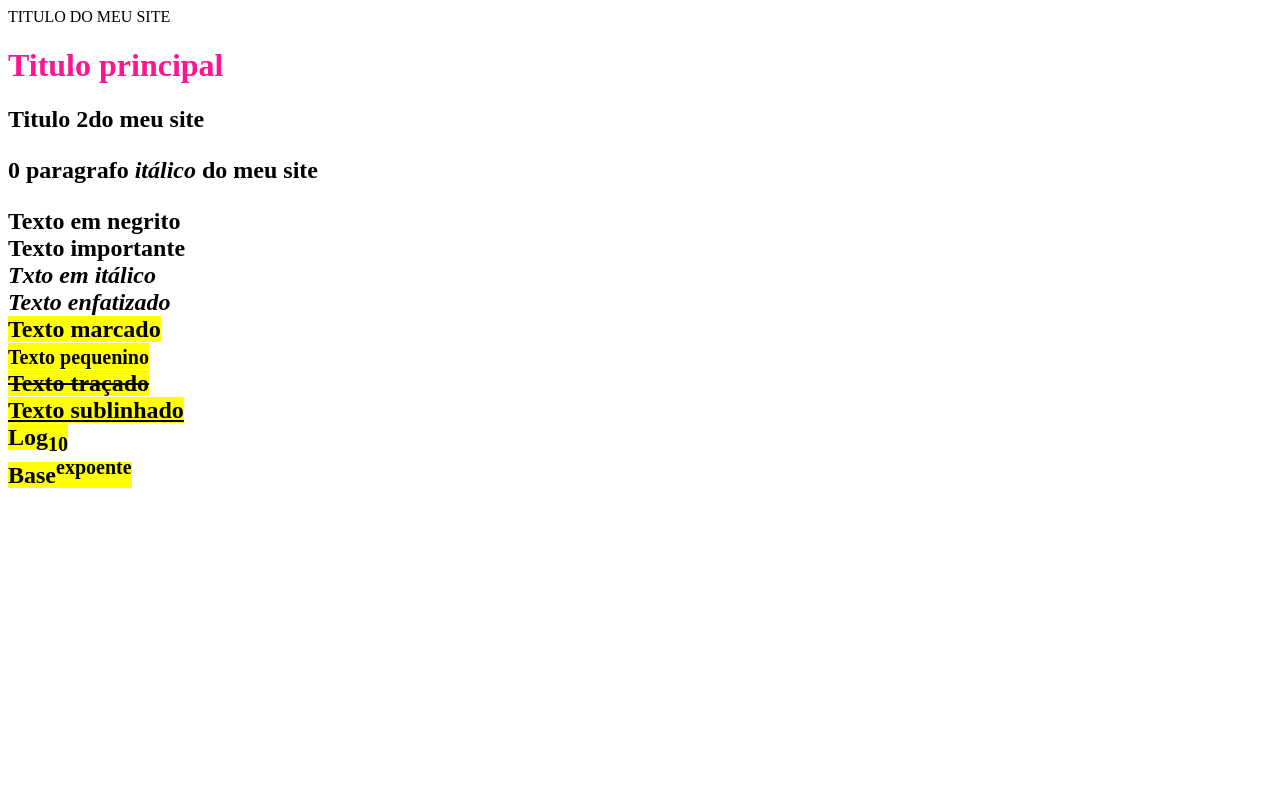
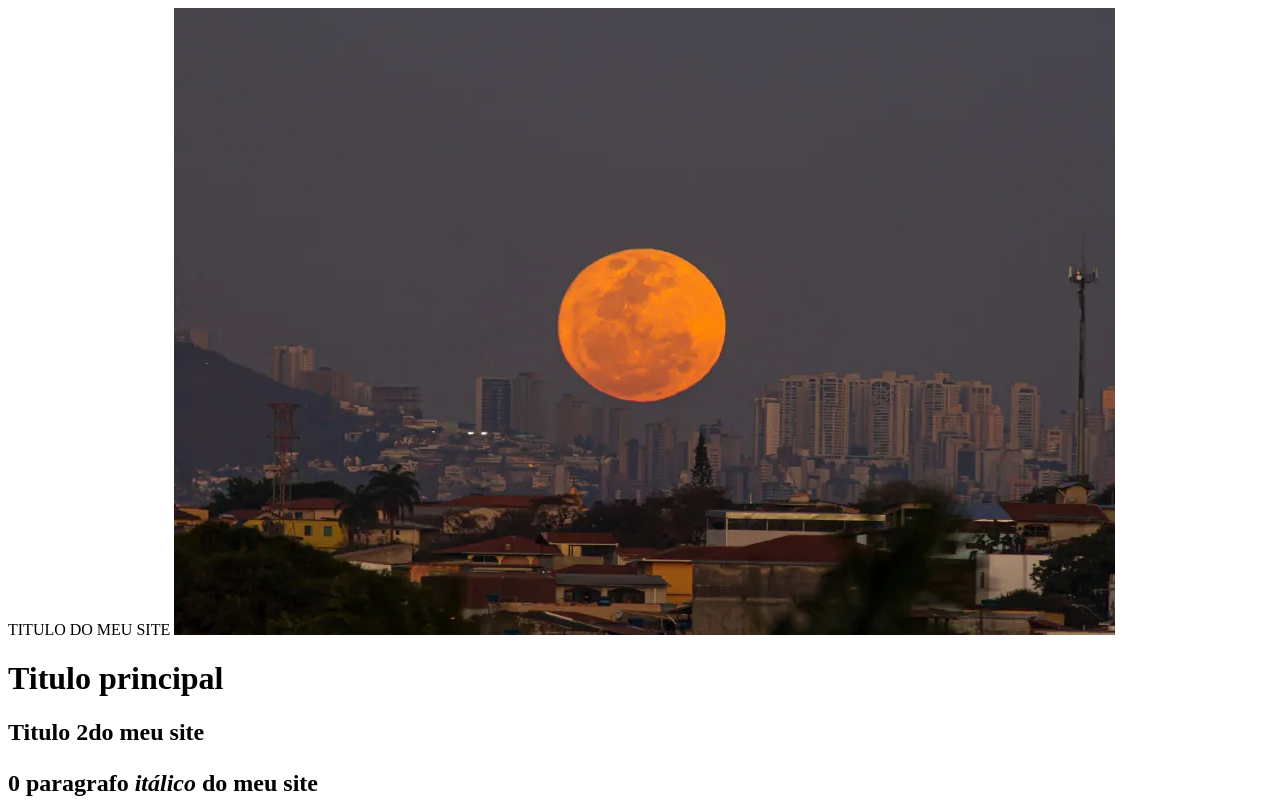
Before and after one commit to isabelineris/Projeto01, a plain HTML site: page index.html in a window 1280 px wide. Shown: the top 800 px of the page. Drawn offline with Linux system fonts and the light colour scheme.

Commit message:
imagem da lua

```diff
--- a/index.html
+++ b/index.html
@@ -6,7 +6,8 @@
 </head>
 
 <body>
-        <h1 style="color:deeppink;aling: center;">Titulo principal</h1>
+        <img src="isa.webp" alt="lua" id="noite lua">
+        <h1>Titulo principal</h1>
 
         <h2>Titulo  <b>2</b>do meu site</p>
 
--- /dev/null
+++ b/style.css
@@ -0,0 +1,3 @@
+#noitelua{
+    width: 600px;
+}
```
Also changed, not shown: isa.webp (added).
